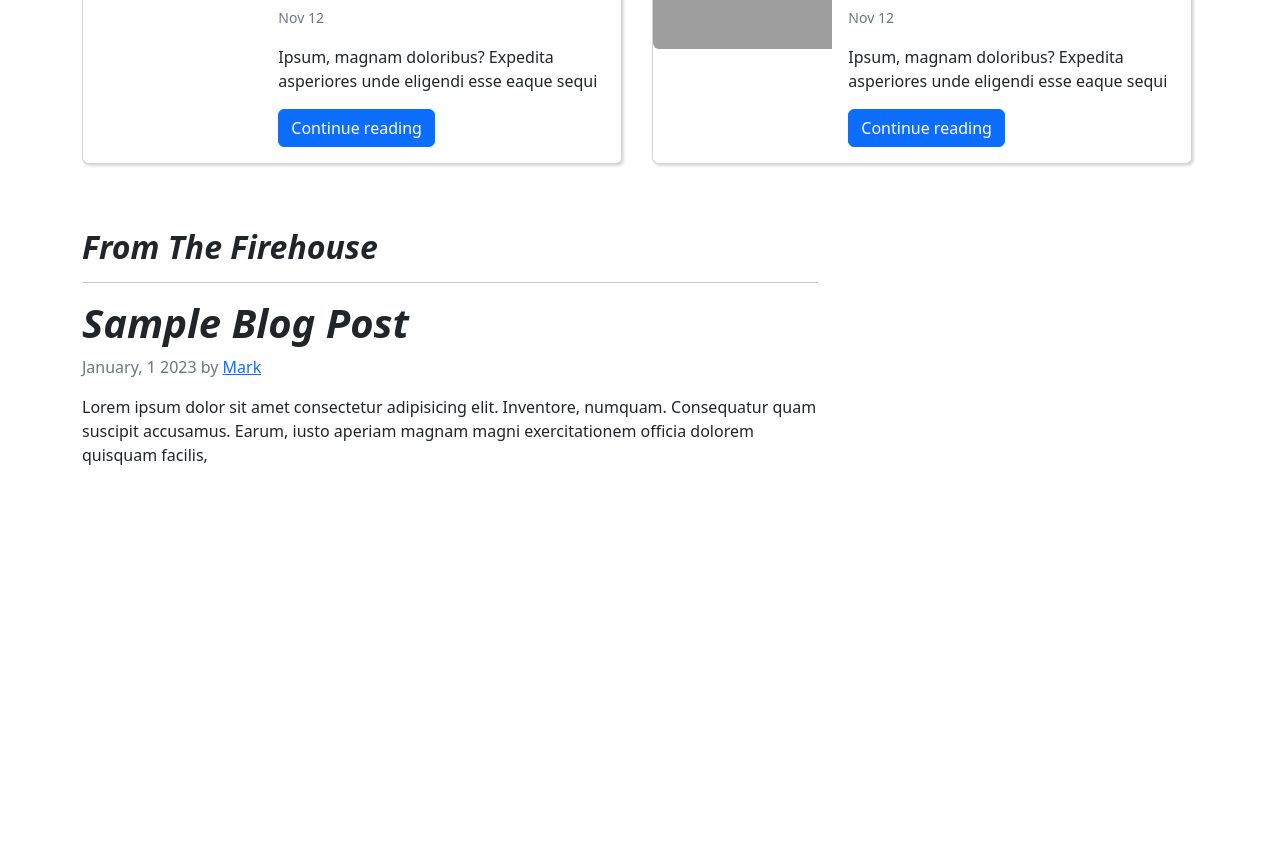
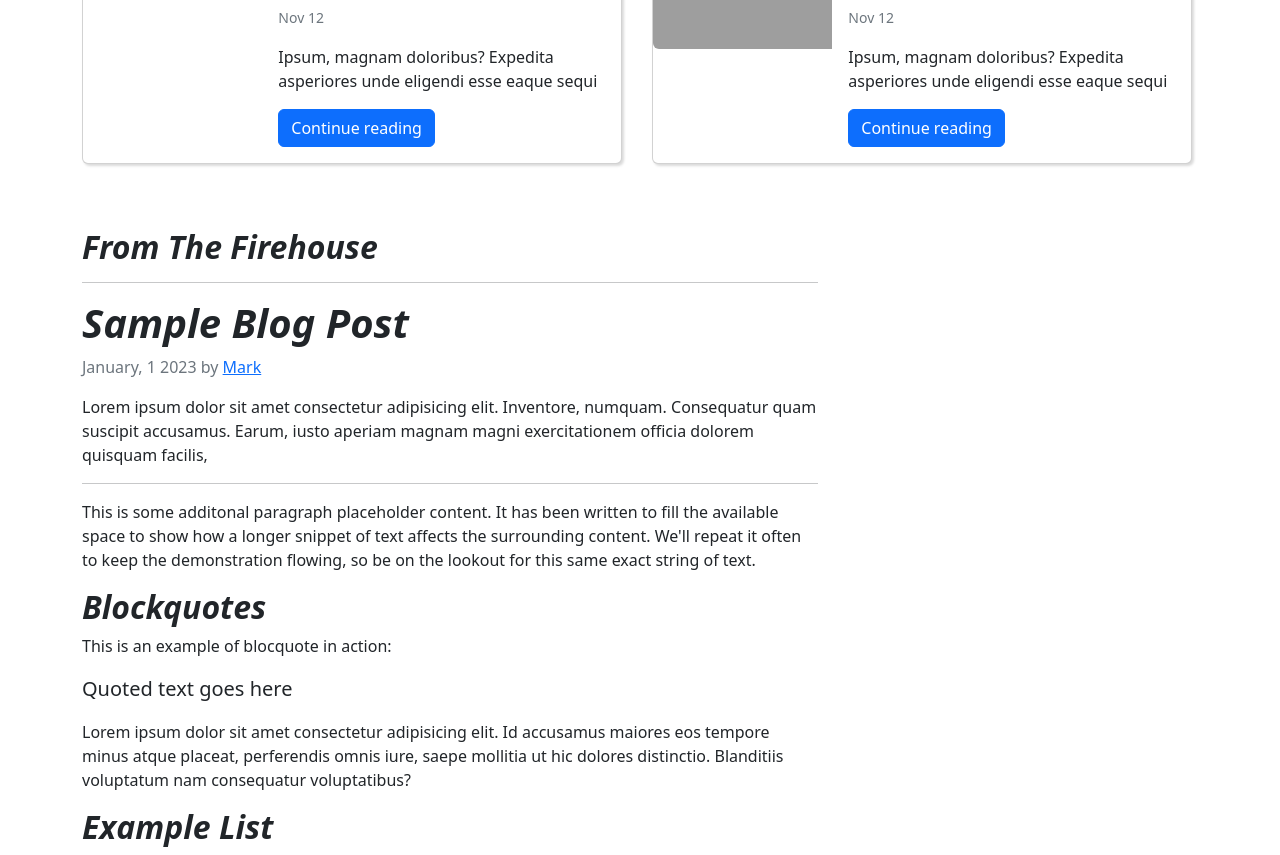
Before and after one commit to ANDayyan/blog, a plain HTML site: page index.html in a window 1280 px wide. Shown: the part 780-1635 px from the top of the page. Before the commit the page ends 1263 px from the top, so only its background shows below. Drawn offline with nearby package versions, Linux system fonts and the light colour scheme; grey boxes are pictures that could not be loaded.

Commit message:
start Blockqoutes

```diff
--- a/index.html
+++ b/index.html
@@ -137,7 +137,26 @@
                 <h1 class="fst-italic fw-bold">Sample Blog Post</h1>
 
                 <p class="text-muted">January, 1 2023 by <a href="#">Mark</a></p>
-                <p>Lorem ipsum dolor sit amet consectetur adipisicing elit. Inventore, numquam. Consequatur quam suscipit accusamus. Earum, iusto aperiam magnam magni exercitationem officia dolorem quisquam facilis,</p>
+                <p>Lorem ipsum dolor sit amet consectetur adipisicing elit. Inventore, numquam.
+                  Consequatur quam suscipit accusamus. Earum,
+                  iusto aperiam magnam magni exercitationem officia dolorem quisquam facilis,</p>
+
+                  <hr>
+                  <p>This is some additonal paragraph placeholder content. It has been written to fill the available space to show how a longer
+                    snippet of text affects the surrounding content. We'll repeat it often to keep the demonstration flowing, so be on the lookout
+                    for this same exact string of text.
+                  </p>
+
+                  <h2 class="fst-italic fw-bold">Blockquotes</h2>
+                  <p>This is an example of blocquote in action:</p>
+
+                  <blockquote class="lead">Quoted text goes here</blockquote>
+
+                  <p>Lorem ipsum dolor sit amet consectetur adipisicing elit.
+                    Id accusamus maiores eos tempore minus atque placeat, perferendis omnis iure,
+                    saepe mollitia ut hic dolores distinctio. Blanditiis voluptatum nam consequatur voluptatibus?</p>
+
+                    <h2 class="fw-bold fst-italic">Example List</h2>
 
             </div>
         </div>
```
